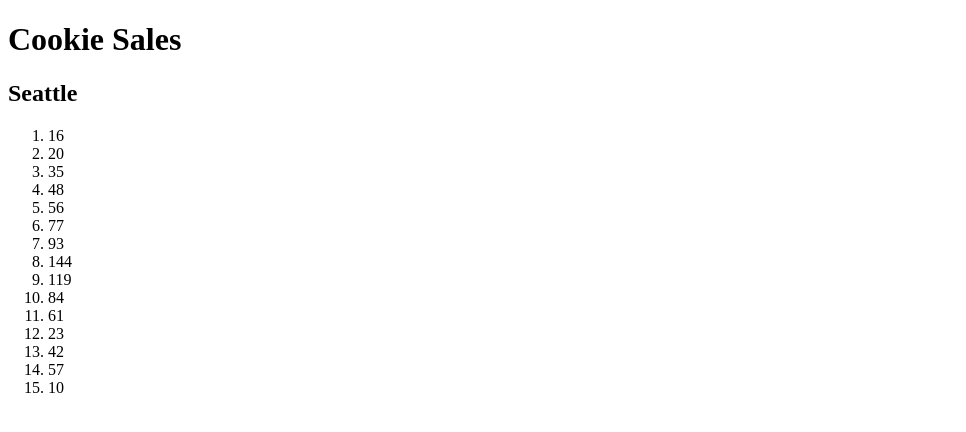
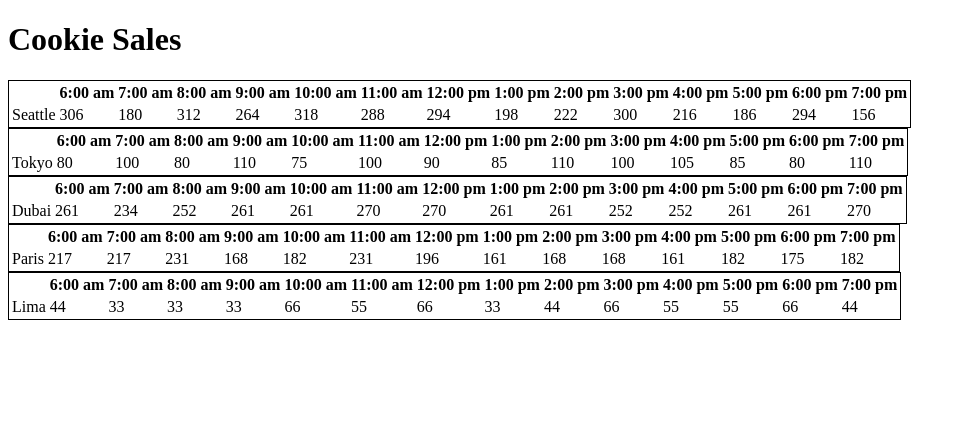
Before and after one commit to lunapeter92/cookie-stand, a plain HTML site: page sales.html in a window 1280 px wide. Shown: the whole page, without its empty margins (0-966 px from the left). Drawn offline with Linux system fonts and the light colour scheme.

Commit message:
added table for each store object

```diff
--- a/css/style.css
+++ b/css/style.css
@@ -0,0 +1,3 @@
+table, tr {
+  border: 1px solid black
+}
--- a/js/app.js
+++ b/js/app.js
@@ -1,50 +1,170 @@
 'use strict';
 
-const seattle = {
-  name: 'Seattle',
-  customersPerHour: 0,
-  cookiesPerHour: [16,20,35,48,56,77,93,144,119,84,61,23,42,57],
-  getAvgCust: function(){
-   this.customersPerHour = getCustomerCount(23, 65);
-  },
-  getCookiePerHour: function(){
-    this.cookiesPerHour.push(getHourlyCookieSales(this.customersPerHour, 6.3));
-  }
+//Parent element where table will go.
+const divEl = document.getElementById('cookiesales');
 
+//Array with hours that store is open
+const storeHours = ['6:00 am', '7:00 am', '8:00 am', '9:00 am', '10:00 am', '11:00 am', '12:00 pm', '1:00 pm', '2:00 pm', '3:00 pm', '4:00 pm', '5:00 pm', '6:00 pm', '7:00 pm']
+
+//Constructor Method with basic properties for each store
+function Store(name, minCust, maxCust, avgCookiesSold){
+  this.name = name;
+  this.minCust = minCust;
+  this.maxCust = maxCust;
+  this.avgCookiesSold = avgCookiesSold;
+  this.cookiesSoldPerHour = [];
+  //this.hourlyCustomerCount = []
+  //Pushes each store data to store array
+  this.storeArray.push(this);
 }
 
-seattle.getAvgCust()
-seattle.getCookiePerHour();
+//Array that stores store data for each instance of store.
+Store.prototype.storeArray = [];
 
-function getCustomerCount(min, max){
-  min = Math.ceil(min);
-  max = Math.floor(max);
-  return Math.floor(Math.random() * (max - min) + min);
+//Array that stores hourly customer count
+// Store.prototype.hourlyCustomerCount = [];
+
+//Array that stores hourly cookie's sold
+// Store.prototype.cookiesSoldPerHour = [];
+
+//Protype function that gets random customer count per hour
+Store.prototype.getCustomerCount = function(minCust, maxCust){
+  let hourlyCustomers = Math.floor(Math.random() * (maxCust - minCust) + minCust);
+  console.log(hourlyCustomers);
+  return hourlyCustomers;
+  //this.hourlyCustomerCount.push(hourlyCustomers);
 }
 
-function getHourlyCookieSales(cust, avgCookies){
-  return Math.floor(cust / avgCookies);
-}
-
-function returnCookies(){
-  for(let i = 0; i < seattle.cookiesPerHour.length; i++){
-    const cookie = document.createElement('li')
-   orderedList.appendChild(cookie)
-    cookie.textContent = `${seattle.cookiesPerHour[i]}`;
+//Prototype function that gets random customer count per hour
+Store.prototype.getHourlyCookieSales = function(){
+  // let hourlyCookieSales = cust * avgCookies;
+  for(let i = 0; i < storeHours.length; i++){
+    let hourlyCookieSales = this.getCustomerCount(this.minCust, this.maxCust) * this.avgCookiesSold;
+    console.log(hourlyCookieSales);
+    this.cookiesSoldPerHour.push(hourlyCookieSales);
   }
 }
 
 
-const divEl = document.getElementById('cookiesales');
-const headerEl = document.createElement('h2');
-headerEl.textContent = `${seattle.name}`;
-divEl.appendChild(headerEl);
-const orderedList = document.createElement('ol');
-divEl.appendChild(orderedList);
-// // const custList = document.createElement('li');
-// const cookieList = document.createElement('li');
-// // orderedList.appendChild(custList);
-// orderedList.appendChild(cookieList);
-// custList.textContent = `Customers: ${seattle.customersPerHour}`;
-//  custList.textContent = `Cookies: ${seattle.cookiesPerHour}`;
-returnCookies();
+//Renders store DOM elements
+Store.prototype.createStoreElements = function(){
+  const articleEl = document.createElement('article');
+  divEl.appendChild(articleEl);
+  const tableEl = document.createElement('table');
+  articleEl.appendChild(tableEl)
+  const headerEl = document.createElement('thead');
+  tableEl.appendChild(headerEl);
+  const headerRow = document.createElement('tr');
+  headerEl.appendChild(headerRow);
+  const blankCell = document.createElement('td');
+  headerRow.appendChild(blankCell);
+  //render store hours header content
+  for(let i = 0; i < storeHours.length; i++){
+    const thEl = document.createElement('th');
+    thEl.textContent = storeHours[i];
+    headerRow.appendChild(thEl);
+  }
+  //creating table rows
+  const row1 = document.createElement('tr');
+  tableEl.appendChild(row1);
+  const row1cell1 = document.createElement('td');
+  row1.appendChild(row1cell1);
+  row1cell1.textContent = this.name;
+  for(let i = 0; i < this.cookiesSoldPerHour.length; i++){
+    const salesCells = document.createElement('td');
+    salesCells.textContent = this.cookiesSoldPerHour[i];
+    row1.appendChild(salesCells);
+  }
+  // const row2 = document.createElement('tr');
+  // tableEl.appendChild(row2);
+  // const row3 = document.createElement('tr');
+  // tableEl.appendChild(row3);
+  // const row4 = document.createElement('tr');
+  // tableEl.appendChild(row4);
+  // const row5 = document.createElement('tr');
+  // tableEl.appendChild(row5);
+  // const row6 = document.createElement('tr');
+  // tableEl.appendChild(row6);
+
+}
+
+
+// <!-- article
+//           table
+//             table header (Store Hours)
+//             tr (6)
+//             td (store name)
+//               td (avg cookie per hour)
+//               td (daily total)
+//           /table
+//          /article
+//     -->
+
+
+//Global Function that renders all stores.
+function renderAllStores(){
+  for(let i = 0; i < Store.prototype.storeArray.length; i++){
+    let currentStore = Store.prototype.storeArray[i];
+    currentStore.getCustomerCount(currentStore.minCust, currentStore.maxCust);
+    currentStore.getHourlyCookieSales();
+    currentStore.createStoreElements();
+  }
+}
+
+
+//declare stores
+const store1 = new Store('Seattle', 25, 55, 6);
+const store2 = new Store('Tokyo', 15, 23, 5);
+const store3 = new Store('Dubai', 26, 31, 9);
+const store4 = new Store('Paris', 23, 34, 7);
+const store5 = new Store('Lima', 3, 7, 11);
+console.log(store1);
+
+renderAllStores();
+
+
+
+
+// const seattle = {
+//   name: '',
+//   minCust,
+//   maxCust,
+//   customersPerHour: 0,
+//   cookiesPerHour: [16,20,35,48,56,77,93,144,119,84,61,23,42,57],
+//   getAvgCust: function(){
+//    this.customersPerHour = getCustomerCount(23, 65);
+//   },
+//   getCookiePerHour: function(){
+//     this.cookiesPerHour.push(getHourlyCookieSales(this.customersPerHour, 6.3));
+//   }
+
+// }
+
+// seattle.getAvgCust()
+// seattle.getCookiePerHour();
+
+
+
+
+
+// function returnCookies(){
+//   for(let i = 0; i < seattle.cookiesPerHour.length; i++){
+//     const cookie = document.createElement('li')
+//    orderedList.appendChild(cookie)
+//     cookie.textContent = `${seattle.cookiesPerHour[i]}`;
+//   }
+// }
+
+
+// const headerEl = document.createElement('h2');
+// headerEl.textContent = `${seattle.name}`;
+// divEl.appendChild(headerEl);
+// const orderedList = document.createElement('ol');
+// divEl.appendChild(orderedList);
+// // // const custList = document.createElement('li');
+// // const cookieList = document.createElement('li');
+// // // orderedList.appendChild(custList);
+// // orderedList.appendChild(cookieList);
+// // custList.textContent = `Customers: ${seattle.customersPerHour}`;
+// //  custList.textContent = `Cookies: ${seattle.cookiesPerHour}`;
+// returnCookies();
```
Also changed, not shown: sales.html (+10 -1 lines).
